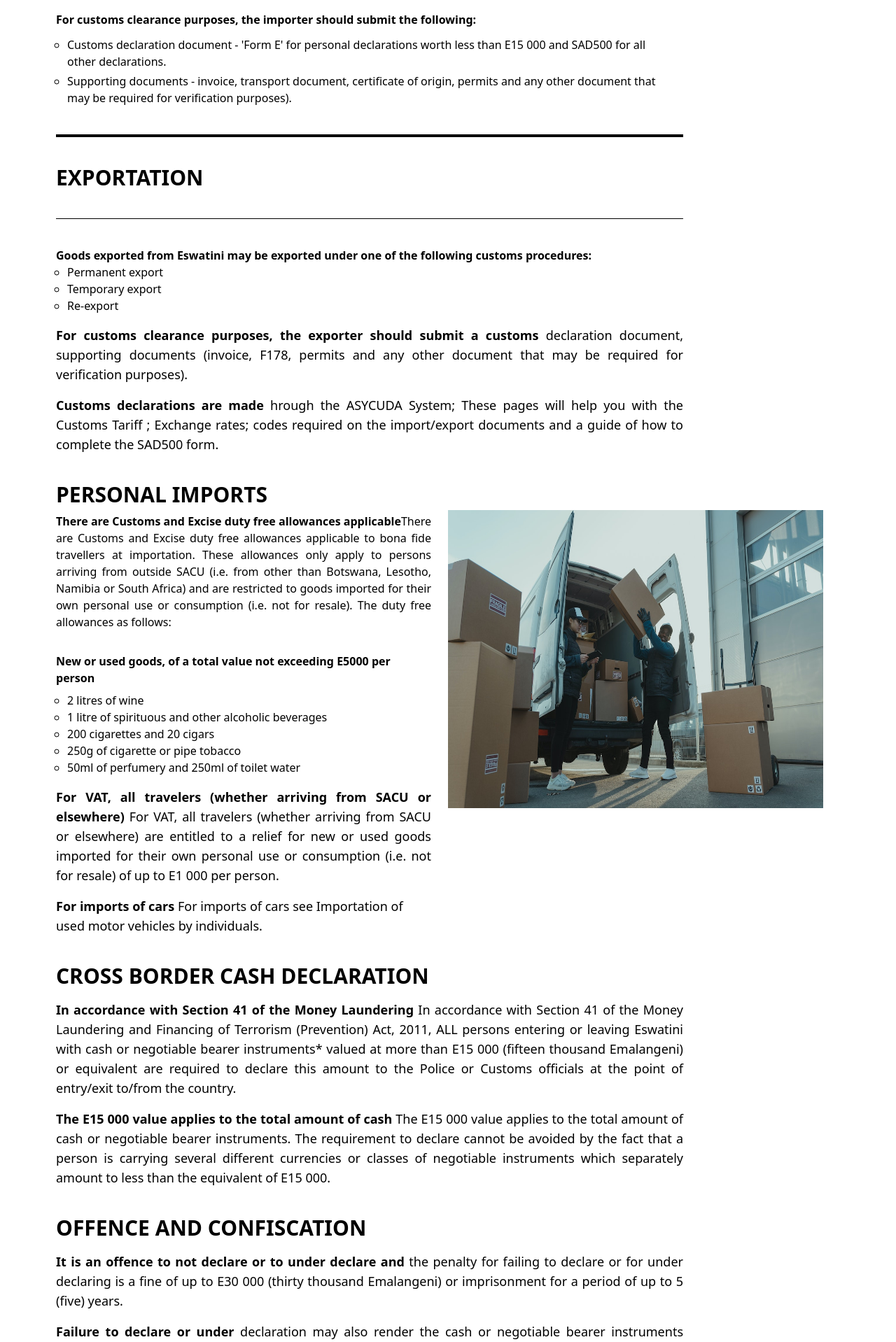
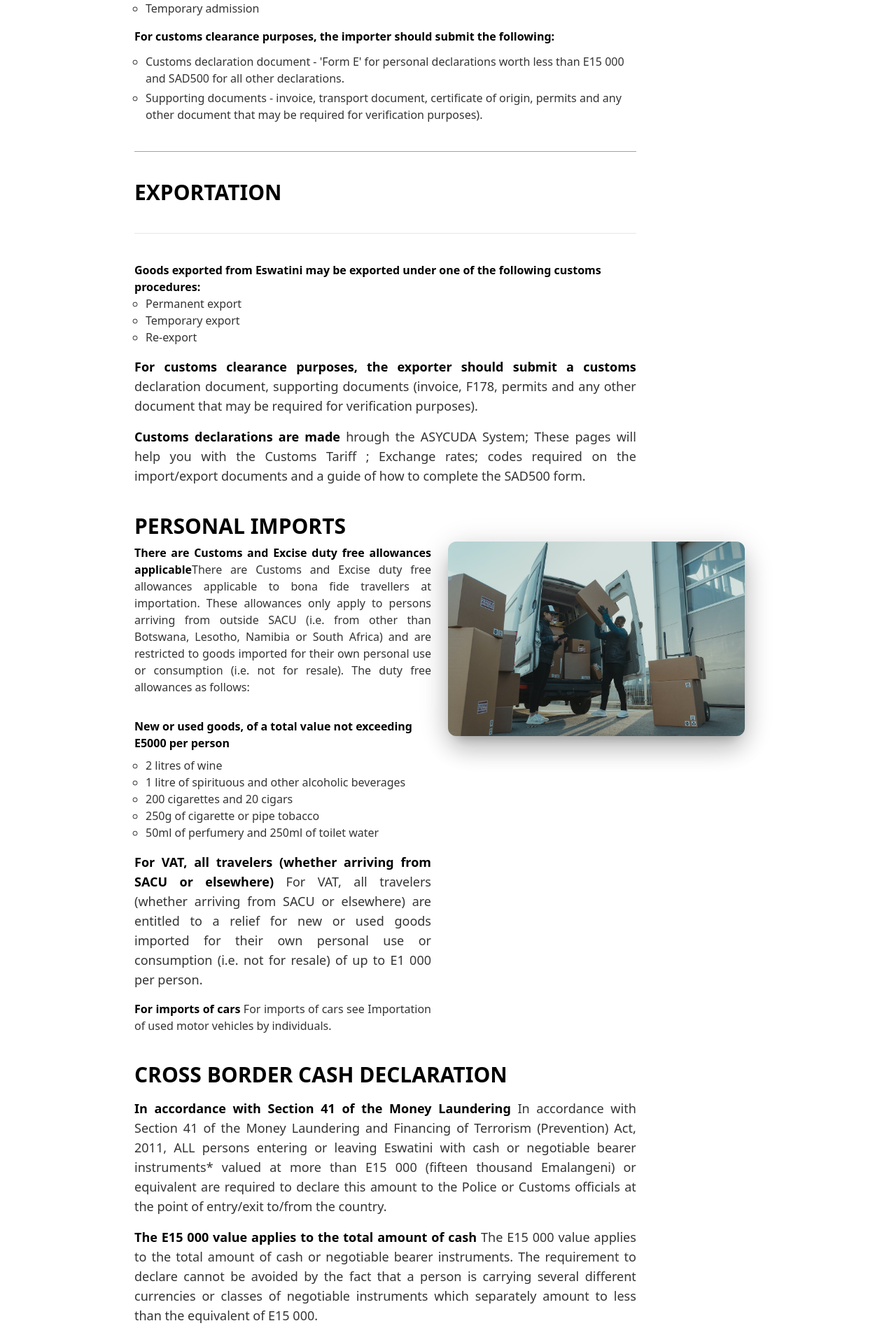
Before and after one commit to NikhilSaini99/ersproject, a Next.js app: page /CustomExcise in a window 1280 px wide. Shown: the part 782-2700 px from the top of the page at 70% size. Built offline with nearby package versions, Linux system fonts and the light colour scheme.

Commit message:
new update

```diff
--- a/src/components/homecard.js
+++ b/src/components/homecard.js
@@ -105,7 +105,9 @@ function Centers({ title, description,contact }) {
               dangerouslySetInnerHTML={{ __html: contact }}></span>
           </div>
           <div>
-          <Button variant="contained" href={'/'} sx={{background:'black',borderRadius:'50px','&:hover':{background:'black'}}}>Get Direction</Button>
+          <Button variant="contained" href={'/'} sx={{background:'black',borderRadius:'50px',
+          fontWeight:'light',marginTop:'1rem', p:'0.5em 1.5rem',
+          '&:hover':{background:'black'}}}>Get Direction</Button>
           </div>
         </div>
       </div>
--- a/src/pages/Contact.js
+++ b/src/pages/Contact.js
@@ -71,6 +71,7 @@ export default function Contact() {
             <h1 className="text-subColor text-3xl font-bold leading-8">
               CONTACT ERS
             </h1>
+            <div className="border mr-12 border-yellowish mt-1 w-14 "></div>
           </div>
         </div>
       </section>
@@ -140,6 +141,7 @@ export default function Contact() {
             <h1 className="text-xl text-mainColor font-bold leading-8">
               Service Centers and Branches
             </h1>
+            <div className="border mr-12 border-yellowish mt-1 w-32"></div>
             <div className="grid grid-cols-3 gap-x-16 gap-y-10 pt-5 items-end">
               {CentersData.map((item, key) => (
                 <Centers
@@ -154,7 +156,7 @@ export default function Contact() {
         </div>
         {/* Map */}
 
-        <div className="px-10">
+        <div className="px-10 py-8">
           <iframe
             src="https://www.google.com/maps/embed?pb=!1m18!1m12!1m3!1d4331.816287766545!2d31.17508431726318!3d-26.418809908319176!2m3!1f0!2f0!3f0!3m2!1i1024!2i768!4f13.1!3m3!1m2!1s0x1ee8cee83ab4d14b%3A0x2c8213d352acb5f3!2sEswatini%20Revenue%20Service!5e0!3m2!1sen!2sin!4v1680769959819!5m2!1sen!2sin"
             width={"100%"}
--- a/src/pages/CustomExcise.js
+++ b/src/pages/CustomExcise.js
@@ -6,6 +6,7 @@ import Footer from "@/components/Footer";
 import Banner from "../assets/images/customs.jpg";
 import Custom from "../assets/images/customs-img.jpg";
 import { customData } from "../content/data";
+import { Paper } from "@mui/material";
 
 export default function CustomExcise() {
   const data = customData.find((item) => item.id === 1);
@@ -33,19 +34,19 @@ export default function CustomExcise() {
         <Image src={Banner} alt="..." className="h-96 w-full" />
       </section>
 
-      <section className="my-12 mx-20">
+      <section className="my-12 mx-20 w-[70%] mx-auto">
         {/* ------------------Importants---------------------------- */}
 
         <div className=" w-[80%]">
           <h1 className="text-4xl text-subColor font-bold mt-4">{data.title}</h1>
-          <h1 className="text-3xl font-bold mt-4">{data.title1}</h1>
+          <h1 className="text-3xl font-semibold mt-4">{data.title1}</h1>
           <h1 className="text-md font-semibold mt-4">{data.title2}</h1>
           <ul className="mt-2">
             {data.description.map((desc) => (
               <li
                 key={desc}
                 style={{ listStyleType: "circle" }}
-                className="mx-4"
+                className="mx-4 lightBlack"
               >
                 {desc}
               </li>
@@ -59,40 +60,40 @@ export default function CustomExcise() {
               <li
                 key={desc}
                 style={{ listStyleType: "circle" }}
-                className="mx-4 mt-1"
+                className="mx-4 mt-1 lightBlack"
               >
                 {desc}
               </li>
             ))}
           </ul>
         </div>
-          <hr className=" border-2 border-black  w-[80%] mt-10"></hr>
+          <hr className=" border-1 border-gray-400 w-[80%] mt-10"></hr>
             {/* ----------------------EXPORTATION------------------------ */}
             <div className=" my-10 w-[80%] ">
-              <h1 className="text-3xl font-bold">{data4.title1}</h1>
-              <hr className=" border-1 border-black  w-full my-10"></hr>
+              <h1 className="text-3xl font-semibold">{data4.title1}</h1>
+              <hr className=" border-1 text-zinc-500  w-full my-10"></hr>
               <h1 className="text-md font-semibold mt-8 ">{data4.title2}</h1>
               <ul>
                 {data4.description.map((desc) => (
                   <li
                     key={desc}
                     style={{ listStyleType: "circle" }}
-                    className="mx-4"
+                    className="mx-4 lightBlack"
                   >
                     {desc}
                   </li>
                 ))}
               </ul>
-              <h1 className="text-lg mt-4 text-justify "><span className="font-semibold">{data4.title5}</span> {data4.title3}</h1>
-              <h1 className="text-lg mt-4 text-justify "><span className="font-semibold" >{data4.title6}</span>{data4.title4}</h1>
+              <h1 className="text-lg mt-4 text-justify font-semibold ">{data4.title5}<span className="lightBlack font-normal"> {data4.title3}</span></h1>
+              <h1 className="text-lg mt-4 text-justify font-semibold">{data4.title6}<span className="lightBlack font-normal">{data4.title4}</span></h1>
             </div>
         {/* ----------------------Personal Imports------------------------ */}
 
         <div className="flex  my-10">
         <div className="w-[60%]">
         <div className="  ">
-          <h1 className="text-3xl font-bold">{data2.title}</h1>
-          <p className="mt-2 text-justify"><span className="font-semibold">{data2.title1}</span>{data2.description}</p>
+          <h1 className="text-3xl font-semibold">{data2.title}</h1>
+          <p className="mt-2 text-justify font-semibold">{data2.title1}<span className="lightBlack font-normal">{data2.description}</span></p>
         </div>
 
         <div className=" mt-8 ">
@@ -102,40 +103,42 @@ export default function CustomExcise() {
               <li
                 key={desc}
                 style={{ listStyleType: "circle" }}
-                className="mx-4"
+                className="mx-4 lightBlack"
               >
                 {desc}
               </li>
             ))}
           </ul>
           </div>
-          <h1 className="text-lg mt-4  text-justify "><span className="font-semibold">{data3.title4}</span> {data3.title2}</h1>
-          <h1 className="text-lg mt-4  "><span className="font-semibold">{data3.title5}</span> {data3.title3}</h1>
+          <h1 className="text-lg mt-4 text-justify font-semibold">{data3.title4}<span className="lightBlack font-normal"> {data3.title2}</span></h1>
+          <h1 className="ttext-lg mt-4 text-justify font-semibold">{data3.title5}<span className="lightBlack font-normal"> {data3.title3}</span></h1>
           </div>
           <div className="mt-10 w-[60%] mx-6">
-          <Image src={Custom} alt="..." className="h-[70%] w-full" />
+          <Paper elevation={20} sx={{borderRadius:'25px'}}>
+          <Image src={Custom} alt="..." className="h-[55%] w-full rounded-xl" />
+          </Paper>
           </div>
         </div>
 
         {/* --------------------CROSS BORDER CASH DECLARATION------------------ */}
 
         <div className=" my-10 w-[80%] ">
-          <h1 className="text-3xl font-bold">{data5.title1}</h1>
-          <h1 className="text-lg mt-4 text-justify "><span className="font-semibold">{data5.title4}</span> {data5.title2}</h1>
-          <h1 className="text-lg mt-4 text-justify "><span className="font-semibold">{data5.title5}</span>{data5.title3}</h1>
+          <h1 className="text-3xl font-semibold">{data5.title1}</h1>
+          <h1 className="text-lg mt-4 text-justify font-semibold">{data5.title4}<span className="lightBlack font-normal"> {data5.title2}</span></h1>
+          <h1 className="text-lg mt-4 text-justify font-semibold">{data5.title5}<span className="lightBlack font-normal">{data5.title3}</span></h1>
         </div>
         {/* ------------------------OFFENCE AND CONFISCATION-------------------- */}
         <div className=" my-10 w-[80%] ">
-          <h1 className="text-3xl font-bold">{data6.title1}</h1>
-          <h1 className="text-lg mt-4 text-justify "><span className="font-semibold">{data6.title4}</span> {data6.title2}</h1>
-          <h1 className="text-lg mt-4 text-justify "><span className="font-semibold">{data6.title5}</span> {data6.title3}</h1>
+          <h1 className="text-3xl font-semibold">{data6.title1}</h1>
+          <h1 className="text-lg mt-4 text-justify font-semibold">{data6.title4}<span className="lightBlack font-normal"> {data6.title2}</span></h1>
+          <h1 className="text-lg mt-4 text-justify font-semibold">{data6.title5}<span className="lightBlack font-normal"> {data6.title3}</span></h1>
         </div>
         {/* ------------------------SEARCH-------------------- */}
 
        <div className=" my-10 w-[80%] ">
-          <h1 className="text-3xl font-bold">{data7.title1}</h1>
-          <h1 className="text-lg mt-4 text-justify "><span className="font-semibold">{data7.title4}</span> {data7.title2}</h1>
-          <h1 className="text-lg mt-4 text-justify"><span className="font-semibold">{data7.title5}</span> {data7.title3}</h1>
+          <h1 className="text-3xl font-semibold">{data7.title1}</h1>
+          <h1 className="text-lg mt-4 text-justify font-semibold">{data7.title4}<span className="lightBlack font-normal"> {data7.title2}</span></h1>
+          <h1 className="text-lg mt-4 text-justify font-semibold">{data7.title5}<span className="lightBlack font-normal"> {data7.title3}</span></h1>
         </div>
       </section>
 
--- a/src/pages/gallery.js
+++ b/src/pages/gallery.js
@@ -55,10 +55,10 @@ export default function Gallery() {
 
       <section className="bg-white px-6 py-16">
         <div>
-          <h1 className=" text-[#2F3192] text-4xl font-semibold">
+          <h1 className=" text-[#2F3192] text-4xl font-semibold w-80" style={{marginLeft:'2rem'}}>
             ERS Image Gallery
           </h1>
-          <div className="border w-[264px] border-yellowish mt-2"></div>
+          <div className="border w-[264px] border-yellowish mt-2" style={{marginLeft:'2rem'}}></div>
         </div>
 
         {/* Group Indicator */}
--- a/src/styles/IncomeTax.module.css
+++ b/src/styles/IncomeTax.module.css
@@ -1,5 +1,5 @@
 .first_heading::first-letter {
-    font-size: 4rem;
+    font-size: 2rem;
     color: grey;
     float: left;
     margin-bottom: 2rem;
--- a/src/styles/globals.css
+++ b/src/styles/globals.css
@@ -149,3 +149,7 @@ body {
 .slideshowDot.active {
   background-color: #17197C;
 }
+
+.lightBlack{
+  color:#000000CC !important
+}
--- a/tailwind.config.js
+++ b/tailwind.config.js
@@ -21,7 +21,9 @@ module.exports = {
       },
       width:{
         20:'20%',
+        14:'14%',
         50:"50%",
+        32:'32%',
         70:"70%",
         85:'85%',
         95:'95%'
```
Also changed, not shown: src/components/Table.js (+9 -33 lines), src/components/media.js (+6 -1 lines), src/pages/IncomeTax.js (+13 -12 lines), src/pages/customs.js (+5 -5 lines).
